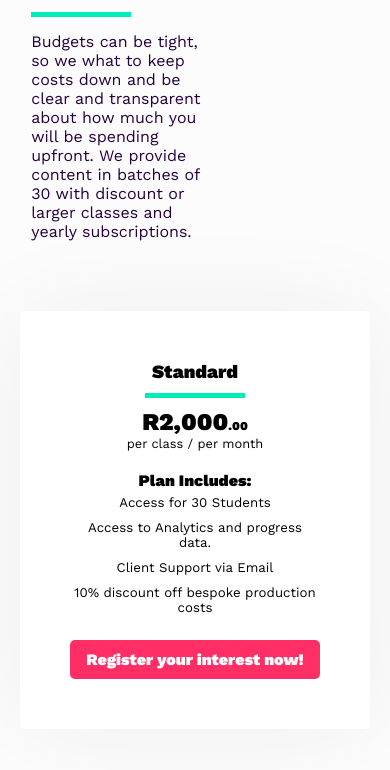
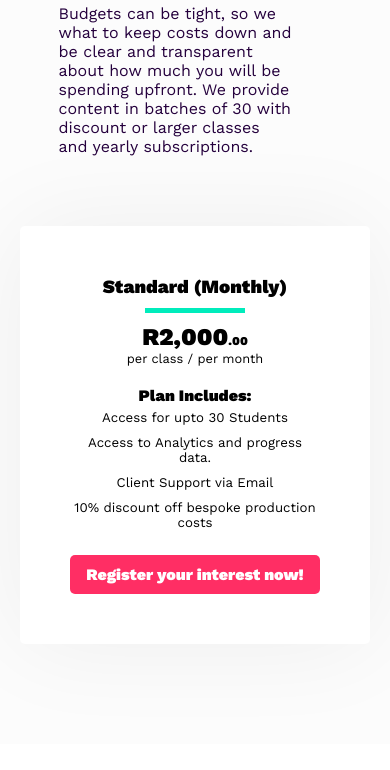
Before and after one commit to ZafariSam/Zafari_Learn, a plain HTML site: page index.html in a window 390 px wide. Shown: the part 4593-5363 px from the top of the page. Drawn offline with nearby package versions, Linux system fonts and the light colour scheme.

Commit message:
Update index.html

```diff
--- a/index.html
+++ b/index.html
@@ -59,10 +59,13 @@
       margin-right: 100px;
     }
     .price-cont{
-      box-sizing: border-box; display: grid; align-items: center; background-color: white; width: 30%; min-width: 350px; border-radius: 5px; box-shadow: 0px 0px 100px #0000000f;color: black; padding: 50px; text-align: center;
+      box-sizing: border-box; display: grid; align-items: center; background-color: white; width: 30%; min-width: 350px; border-radius: 5px; box-shadow: 0px 0px 100px #0000000f;color: black; padding: 50px; text-align: center; min-height: 400px;
     }
     .plan-pnt{
       font-weight:500; padding: 5px 0px;
+    }
+    .price-txt{
+      margin: 0px 8%; width: 45%;
     }
     #flex{display: flex;}
 
@@ -85,6 +88,9 @@
       .res-cent{
         margin:auto;
         margin-top: 70px;
+      }
+      .price-txt{
+        margin: 0px 15%; width: 60%;
       }
 }
   </style>
@@ -190,7 +196,7 @@
     <div class="section-04" id="price"
       style="height: 100%; padding: 100px 0px; background-color: #cacaca11;">
       <div class="" id="flex" style="">
-        <div class="" style="color: var(--dark); width: 45%; display: grid; margin: 0px 8%; align-self: center;">
+        <div class="price-txt" style="color: var(--dark); display: grid;  align-self: center;">
           <h2 style="">Affordable, Straight-Forward Pricing.</h2>
           <div class="" style="width: 100px; margin:15px 0px; height: 5px; background-color: var(--green);"></div>
           <p>Budgets can be tight, so we what to keep costs down and be clear and transparent about how much you will be spending upfront. We provide content in batches of 30 with discount or larger classes and yearly subscriptions.</p>
@@ -198,19 +204,20 @@
         <div class="res-cent price-cont"
           style="">
           <div class="" style="">
-            <h3>Standard</h3>
+            <h3>Standard (Monthly)</h3>
             <div class="" style="width: 100px; margin:10px auto; height: 5px; background-color: var(--green);"></div>
-            <h2 style="">R2,000<span style="font-size: 0.5em;">.00</span><h2>
+            <h2 style="">R2,000<span style="font-size: 0.5em;">.00</span></h2>
             <h4 style="font-size: 0.8em; font-weight: 400">per class / per month</h4>
           </div>
           <div class="" style="margin: 20px 0px;">
             <h4>Plan Includes:</h4>
-            <h5 class="plan-pnt" style="">Access for 30 Students</h5>
+            <h5 class="plan-pnt" style="">Access for upto 30 Students</h5>
             <h5 class="plan-pnt" style="">Access to Analytics and progress data.</h5>
             <h5 class="plan-pnt" style="">Client Support via Email</h5>
             <h5 class="plan-pnt" style="">10% discount off bespoke production costs</h5>
           </div>
-          <div class="btn" style="width:100%; background-color: var(--red); color: white; padding: 10px; box-sizing: border-box; border-radius: 5px; align-self: end;">
+          <div class="btn"
+            style="width:100%; background-color: var(--red); color: white; padding: 10px; box-sizing: border-box; border-radius: 5px; align-self: end;">
             <h4>Register your interest now!</h4>
           </div>
         </div>
```
